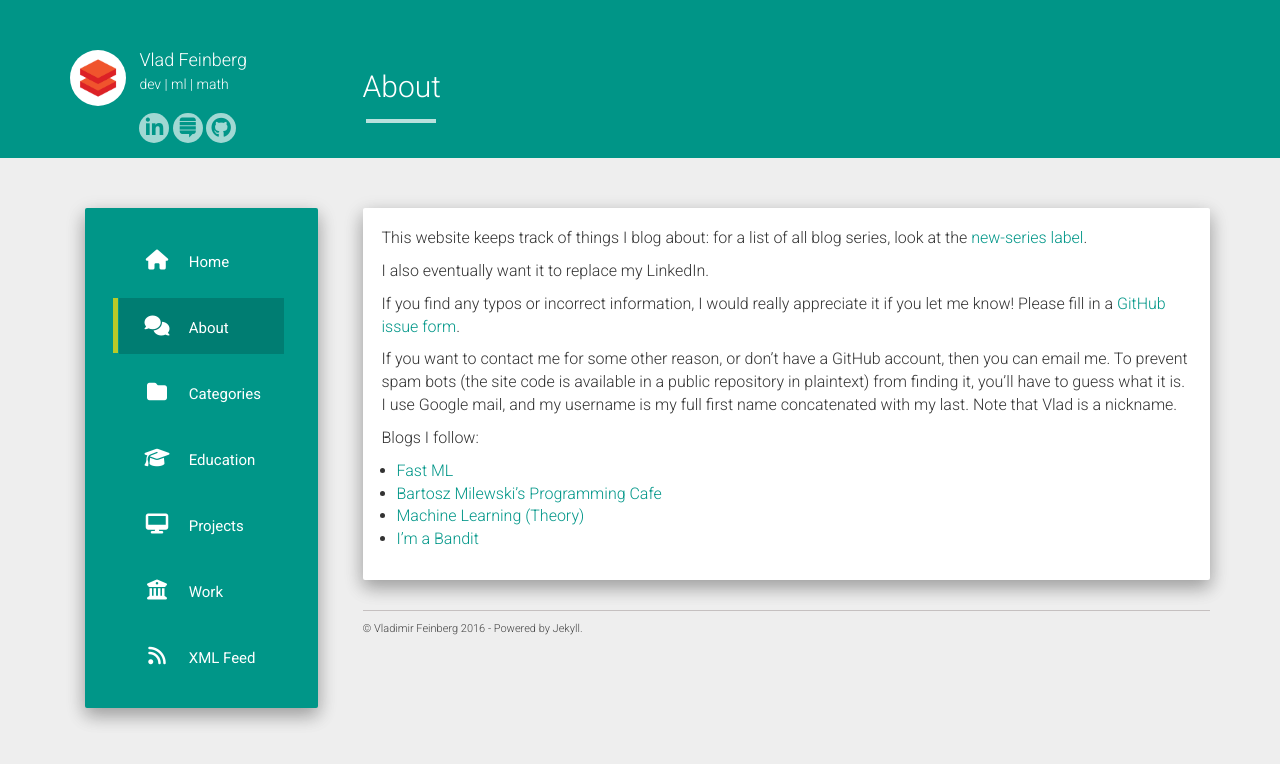
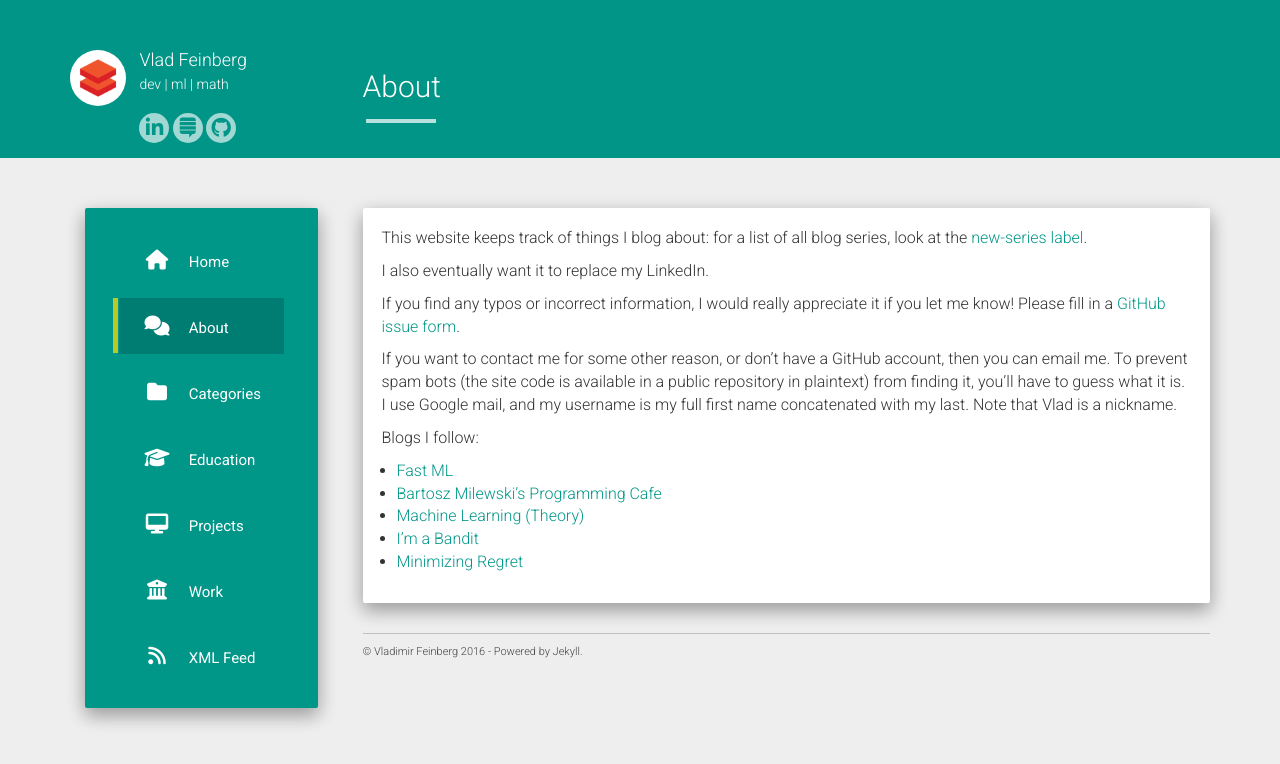
Before and after one commit to vlad17/vlad17.github.io, a Jekyll site: the page built from about.md, in a window 1280 px wide. Shown: the top 764 px of the page. Built offline with Jekyll 4.4.1, drawn with Linux system fonts in a browser that asks for light colours; nearby versions of some CDN libraries.

Commit message:
added another blog link

```diff
--- a/about.md
+++ b/about.md
@@ -18,3 +18,4 @@ Blogs I follow:
 * [Bartosz Milewski's Programming Cafe](https://bartoszmilewski.com/)
 * [Machine Learning (Theory)](http://hunch.net/)
 * [I'm a Bandit](https://blogs.princeton.edu/imabandit/)
+* [Minimizing Regret](http://www.minimizingregret.com/)
```
